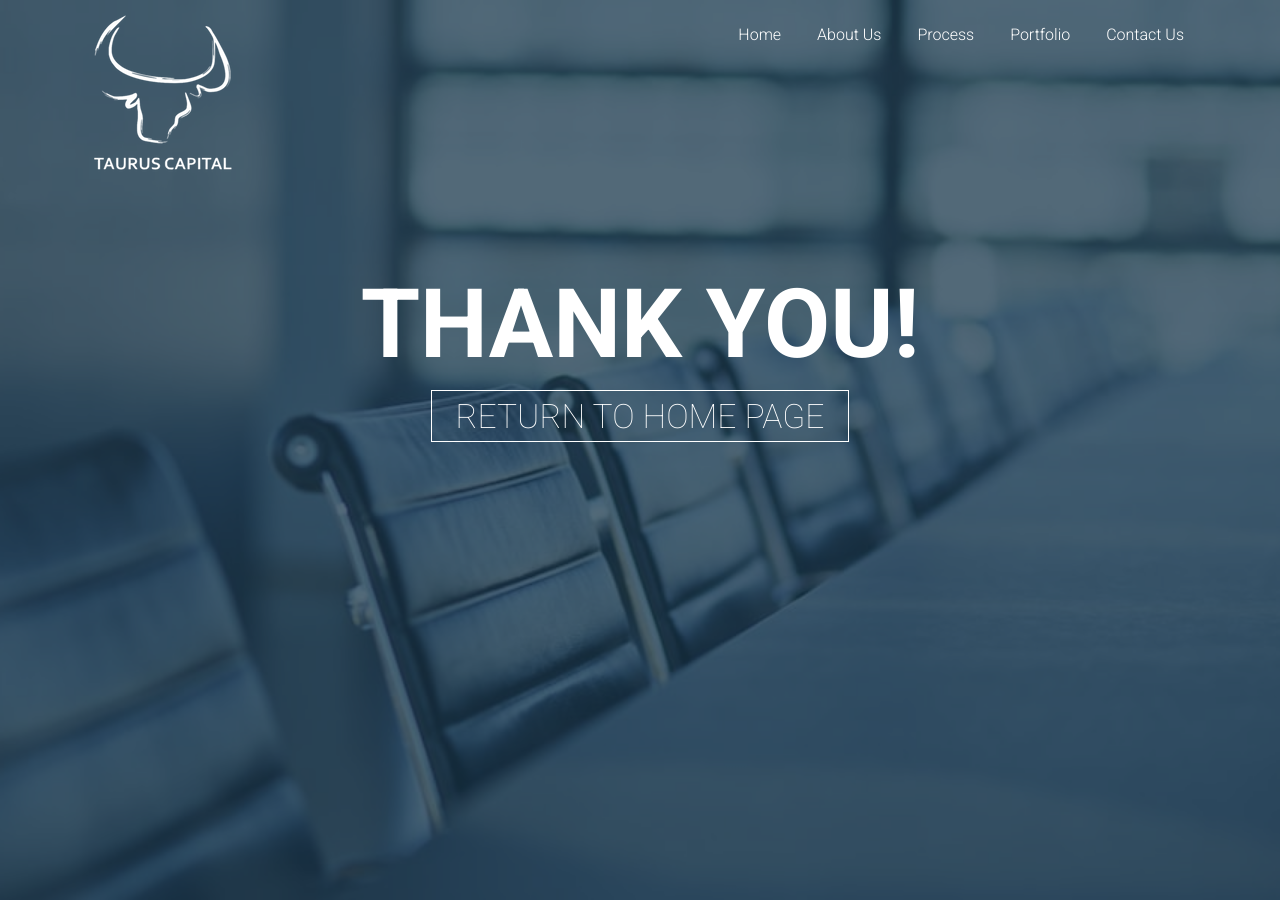
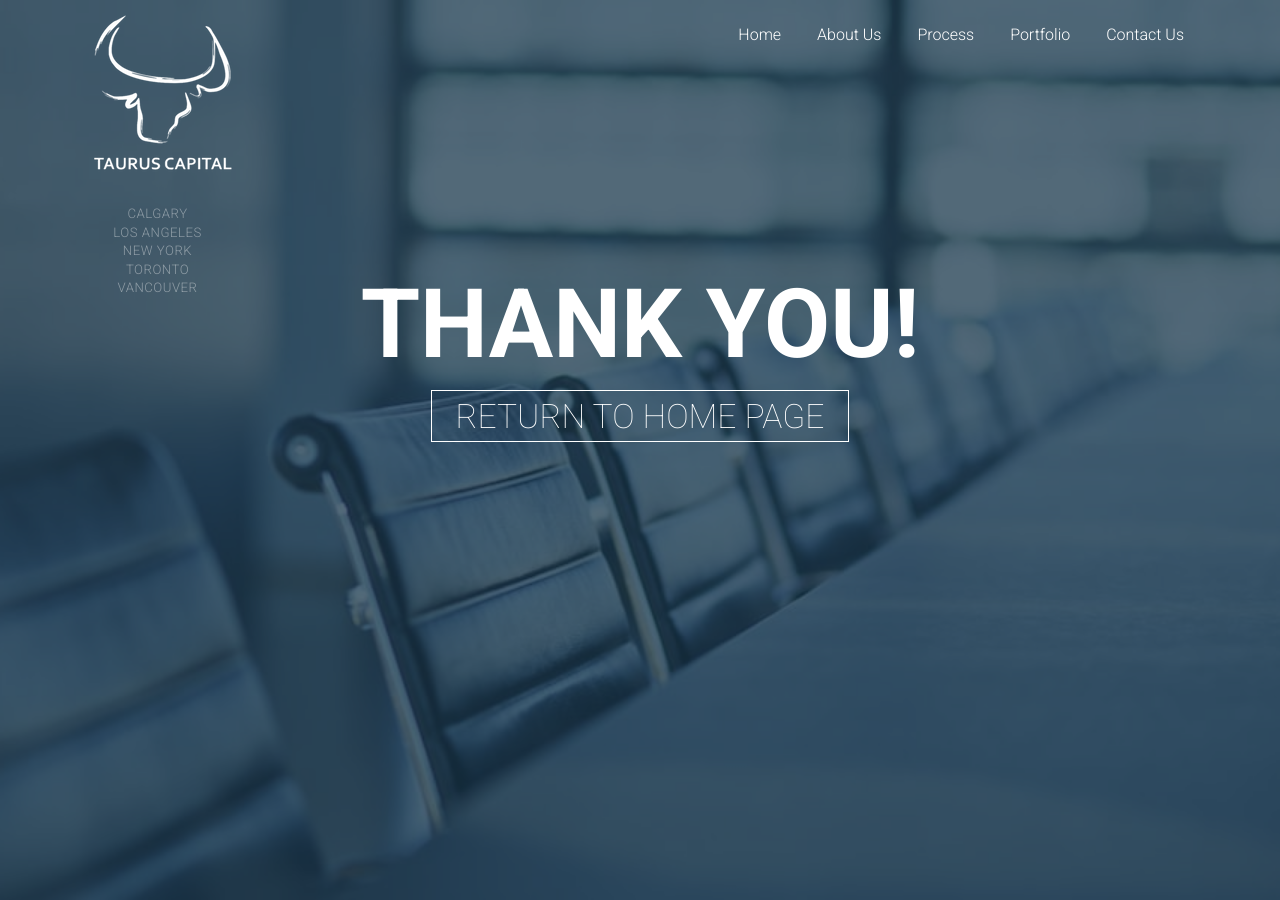
Before and after one commit to andyvanee/taurusconsult.ca, a Jekyll site: the page built from thanks.md, in a window 1280 px wide. Built offline with Jekyll 4.4.1, drawn with Linux system fonts in a browser that asks for light colours; nearby versions of some CDN libraries.

Commit message:
Add cities

```diff
--- a/_includes/navigation.html
+++ b/_includes/navigation.html
@@ -1,7 +1,16 @@
 <div class="page-wash"></div>
 <nav class="primary-nav" role="navigation">
     <div class="primary-nav-wrapper">
-        <h1 class="site-title"><a href="/">{{ site.title }}</a></h1>
+        <h1 class="site-title">
+            <a href="/">{{ site.title }}</a>
+            <span class="locations">
+                <span class="location-city">Calgary</span>
+                <span class="location-city">Los Angeles</span>
+                <span class="location-city">New York</span>
+                <span class="location-city">Toronto</span>
+                <span class="location-city">Vancouver</span>
+            </span>
+        </h1>
         <ul>
             <li><a href="/">Home</a></li>
             <li><a href="/about">About Us</a></li>
--- a/_sass/_navbar.sass
+++ b/_sass/_navbar.sass
@@ -55,3 +55,22 @@ $logo-width-small: 115px
             background-size: 100%
             background-position: center
             background-repeat: no-repeat
+
+
+    .locations
+        display: block
+        width: 100%
+        font-size: 0.25em
+        color: white
+        text-transform: uppercase
+        margin-top: 2em
+        opacity: 0.4
+        letter-spacing: 0.5px
+        font-weight: 300
+        @media (min-width: $breakpoint-tablet)
+            font-size: 0.3em
+
+    .location-city
+        display: block
+        text-align: center
+        margin-left: -10px
```
